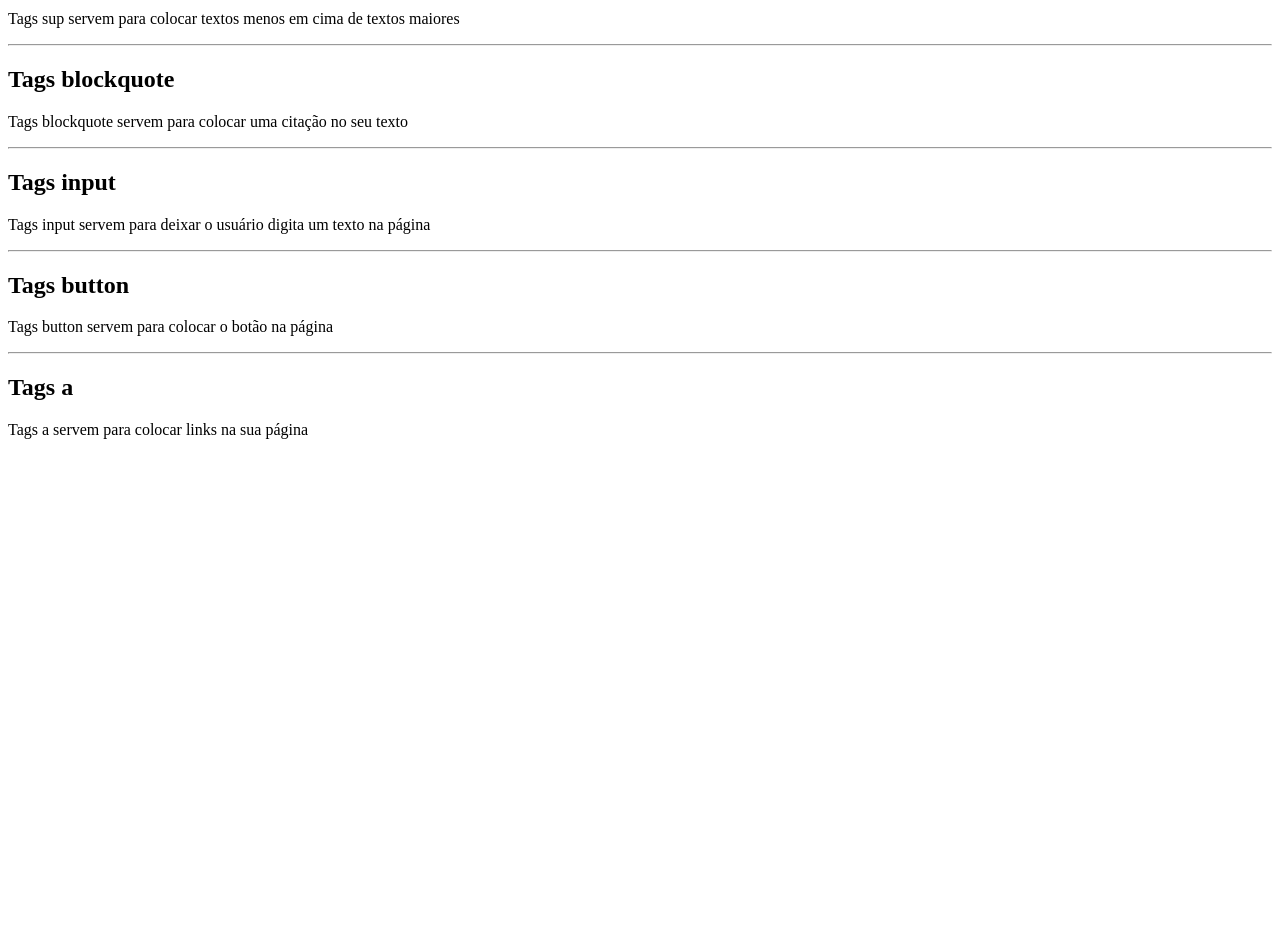
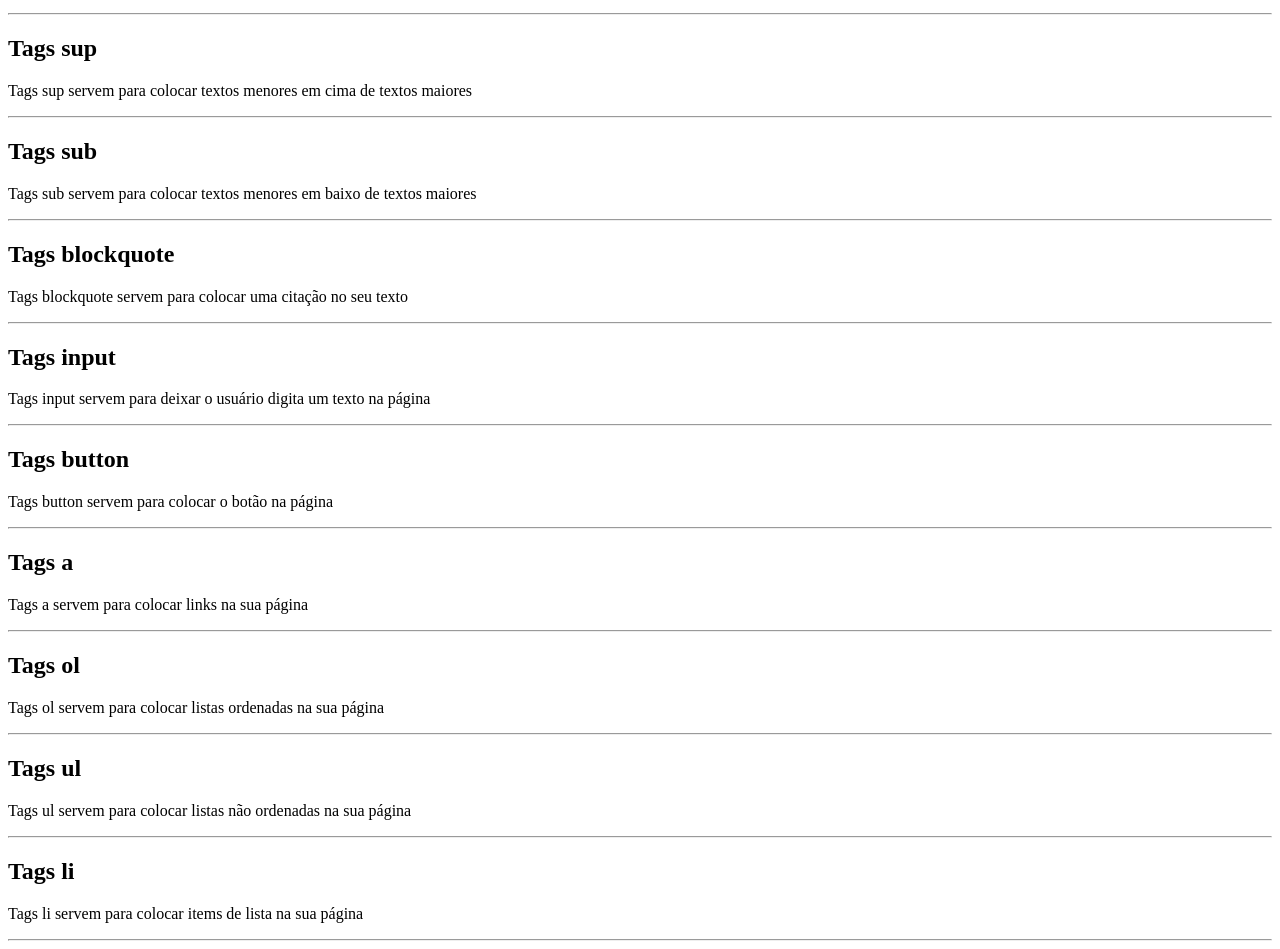
Before and after one commit to JVkh2002/tags-html, a plain HTML site: page index.html in a window 1280 px wide. Shown: the part 1280-2229 px from the top of the page. Before the commit the page ends 1735 px from the top, so only its background shows below. Drawn offline with Linux system fonts and the light colour scheme.

Commit message:
adições

```diff
--- a/index.html
+++ b/index.html
@@ -23,12 +23,17 @@
             <li><a href="#strong">tags strong</a></li>
             <li><a href="#mark">tags mark</a></li>
             <li><a href="#sup">tags sup</a></li>
+            <li><a href="#sub">tags sub</a></li>
             <li><a href="#blockquote">tags blockquote</a></li>
             <li><a href="#input">tags input</a></li>
             <li><a href="#button">tags button</a></li>
             <li><a href="#a">tags a</a></li>
+            <li><a href="#ol">tags ol</a></li>
+            <li><a href="#ul">tags ul</a></li>
+            <li><a href="#li">tags li</a></li>
         </ul>
     </div>
+
     <hr>
 
     <h2 id="h">Tags h</h2>
@@ -64,7 +69,11 @@
     <hr>
 
     <h2 id="sup">Tags sup</h2>
-    <p>Tags sup servem para colocar textos menos em cima de textos maiores</p>
+    <p>Tags sup servem para colocar textos menores em cima de textos maiores</p>
+    <hr>
+
+    <h2 id="sub">Tags sub</h2>
+    <p>Tags sub servem para colocar textos menores em baixo de textos maiores</p>
     <hr>
 
     <h2 id="blockquote">Tags blockquote</h2>
@@ -81,12 +90,19 @@
 
     <h2 id="a">Tags a</h2>
     <p>Tags a servem para colocar links na sua página</p>
+    <hr>
 
+    <h2 id="ol">Tags ol</h2>
+    <p>Tags ol servem para colocar listas ordenadas na sua página</p>
+    <hr>
 
+    <h2 id="ul">Tags ul</h2>
+    <p>Tags ul servem para colocar listas não ordenadas na sua página</p>
+    <hr>
 
-
-
-
+    <h2 id="li">Tags li</h2>
+    <p>Tags li servem para colocar items de lista na sua página </p>
+    <hr>
 
 </body>
 </html>
```
